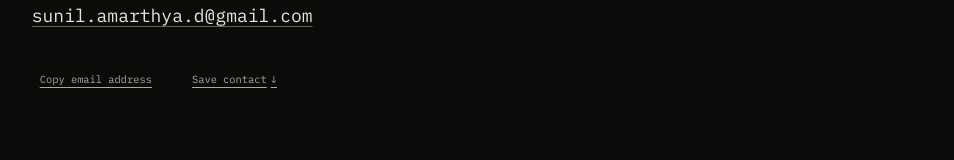
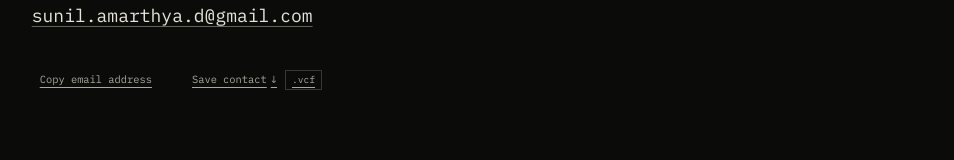
Before and after one commit to sunil-0701/My-Portfolio, a React (Vite) app: page / in a window 1280 px wide. Shown: the part 2467-2627 px from the top of the page, without its empty margins (115-1069 px from the left). Built offline with nearby package versions, Linux system fonts and the light colour scheme.

Commit message:
style(contact): show the contact download file format beside its link

```diff
--- a/src/components/ui/SaveContact.jsx
+++ b/src/components/ui/SaveContact.jsx
@@ -7,7 +7,9 @@ export default function SaveContact() {
       download="sunil-amarthya.vcf"
       className="save-contact inline-flex min-h-11 items-center px-2 text-[0.65rem] text-muted underline underline-offset-4 transition-colors duration-150 hover:text-paper"
     >
-      Save contact <span aria-hidden="true" className="ml-1">↓</span><span className="sr-only">as a vCard file</span>
+      Save contact <span aria-hidden="true" className="ml-1">↓</span>
+      <span aria-hidden="true" className="ml-2 border border-paper/20 px-1.5 py-0.5 font-mono text-[0.6rem] no-underline">.vcf</span>
+      <span className="sr-only"> as a vCard file</span>
     </a>
   )
 }
```
